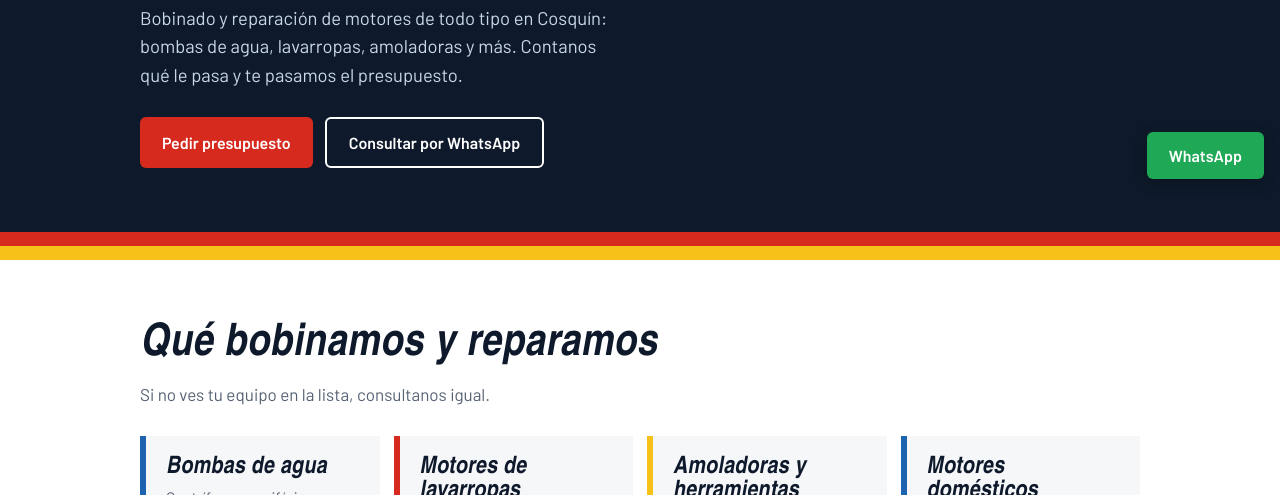
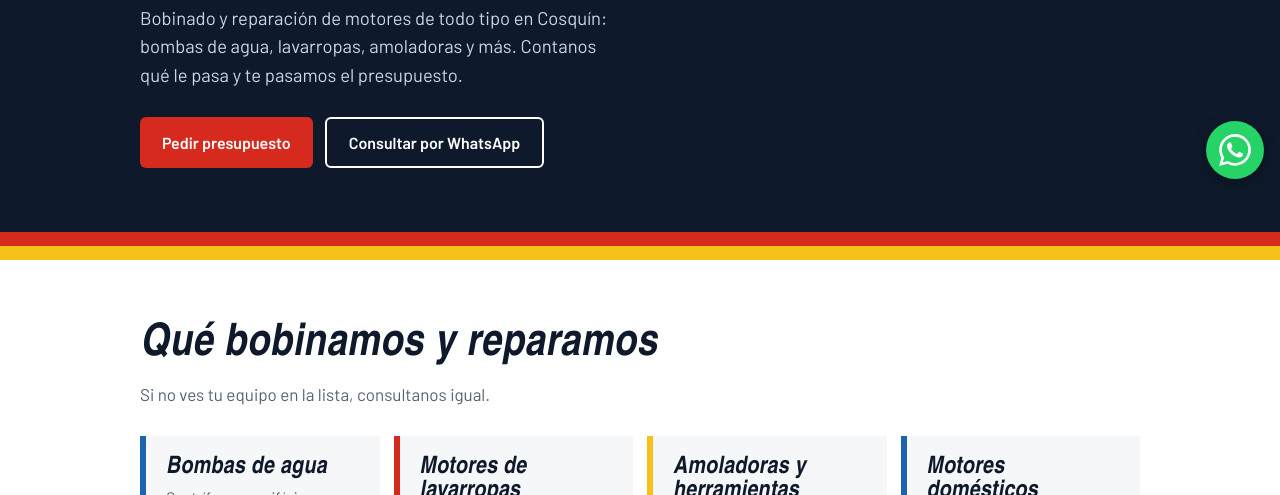
Before and after one commit to gerardodamian/bobinados-cristian, a plain HTML site: page index.html in a window 1280 px wide. Shown: the part 605-1100 px from the top of the page. Drawn offline with Linux system fonts and the light colour scheme; a web font is replaced by a local one.

Commit message:
Boton flotante de WhatsApp solo con el logo

```diff
--- a/index.html
+++ b/index.html
@@ -92,7 +92,7 @@ details p{margin-top:8px;color:var(--mute)}
 @media(max-width:600px){.share{grid-template-columns:1fr;justify-items:start}}
 .contact .acts{display:flex;gap:12px;flex-wrap:wrap;margin-top:18px}
 footer{background:#08111e;color:#8fa0b8;text-align:center;padding:18px;font-size:.85rem}
-.fab{position:fixed;right:16px;bottom:16px;z-index:6;box-shadow:0 4px 14px rgba(0,0,0,.3)}
+.fab{position:fixed;right:16px;bottom:calc(16px + env(safe-area-inset-bottom,0px));z-index:6;width:58px;height:58px;border-radius:50%;background:#25d366;display:flex;align-items:center;justify-content:center;box-shadow:0 4px 14px rgba(0,0,0,.35)}
 @media(prefers-reduced-motion:reduce){html{scroll-behavior:auto}}
 </style>
 </head>
@@ -179,7 +179,7 @@ footer{background:#08111e;color:#8fa0b8;text-align:center;padding:18px;font-size
 </div></section>
 </main>
 <footer>© <span id="yr"></span> SERV & REP Mantenimiento · Cosquín, Córdoba</footer>
-<a class="btn btn-wa fab" data-wa="me comunico desde la web de SERV & REP Mantenimiento y quisiera hacer una consulta.">WhatsApp</a>
+<a class="fab" data-wa="me comunico desde la web de SERV & REP Mantenimiento y quisiera hacer una consulta." aria-label="Escribir por WhatsApp"><svg width="32" height="32" viewBox="0 0 24 24" fill="#fff" aria-hidden="true"><path d="M17.472 14.382c-.297-.149-1.758-.867-2.03-.967-.273-.099-.471-.148-.67.15-.197.297-.767.966-.94 1.164-.173.199-.347.223-.644.075-.297-.15-1.255-.463-2.39-1.475-.883-.788-1.48-1.761-1.653-2.059-.173-.297-.018-.458.13-.606.134-.133.298-.347.446-.52.149-.174.198-.298.298-.497.099-.198.05-.371-.025-.52-.075-.149-.669-1.612-.916-2.207-.242-.579-.487-.5-.669-.51-.173-.008-.371-.01-.57-.01-.198 0-.52.074-.792.372-.272.297-1.04 1.016-1.04 2.479 0 1.462 1.065 2.875 1.213 3.074.149.198 2.096 3.2 5.077 4.487.709.306 1.262.489 1.694.625.712.227 1.36.195 1.871.118.571-.085 1.758-.719 2.006-1.413.248-.694.248-1.289.173-1.413-.074-.124-.272-.198-.57-.347m-5.421 7.403h-.004a9.87 9.87 0 01-5.031-1.378l-.361-.214-3.741.982.998-3.648-.235-.374a9.86 9.86 0 01-1.51-5.26c.001-5.45 4.436-9.884 9.888-9.884 2.64 0 5.122 1.03 6.988 2.898a9.825 9.825 0 012.893 6.994c-.003 5.45-4.437 9.884-9.885 9.884m8.413-18.297A11.815 11.815 0 0012.05 0C5.495 0 .16 5.335.157 11.892c0 2.096.547 4.142 1.588 5.945L.057 24l6.305-1.654a11.882 11.882 0 005.683 1.448h.005c6.554 0 11.89-5.335 11.893-11.893a11.821 11.821 0 00-3.48-8.413Z"/></svg></a>
 
 <script>
 const CFG={
--- a/sw.js
+++ b/sw.js
@@ -1,4 +1,4 @@
-const C='servrep-v7',F=['./','index.html','logo.png','icon-192.png','icon-512.png','manifest.webmanifest'];
+const C='servrep-v8',F=['./','index.html','logo.png','icon-192.png','icon-512.png','manifest.webmanifest'];
 self.addEventListener('install',e=>{e.waitUntil(caches.open(C).then(c=>c.addAll(F)));self.skipWaiting()});
 self.addEventListener('activate',e=>{e.waitUntil(caches.keys().then(k=>Promise.all(k.filter(x=>x!==C).map(x=>caches.delete(x)))));self.clients.claim()});
 self.addEventListener('fetch',e=>{if(e.request.method!=='GET')return;
```
Also changed, not shown: 1 other file.
